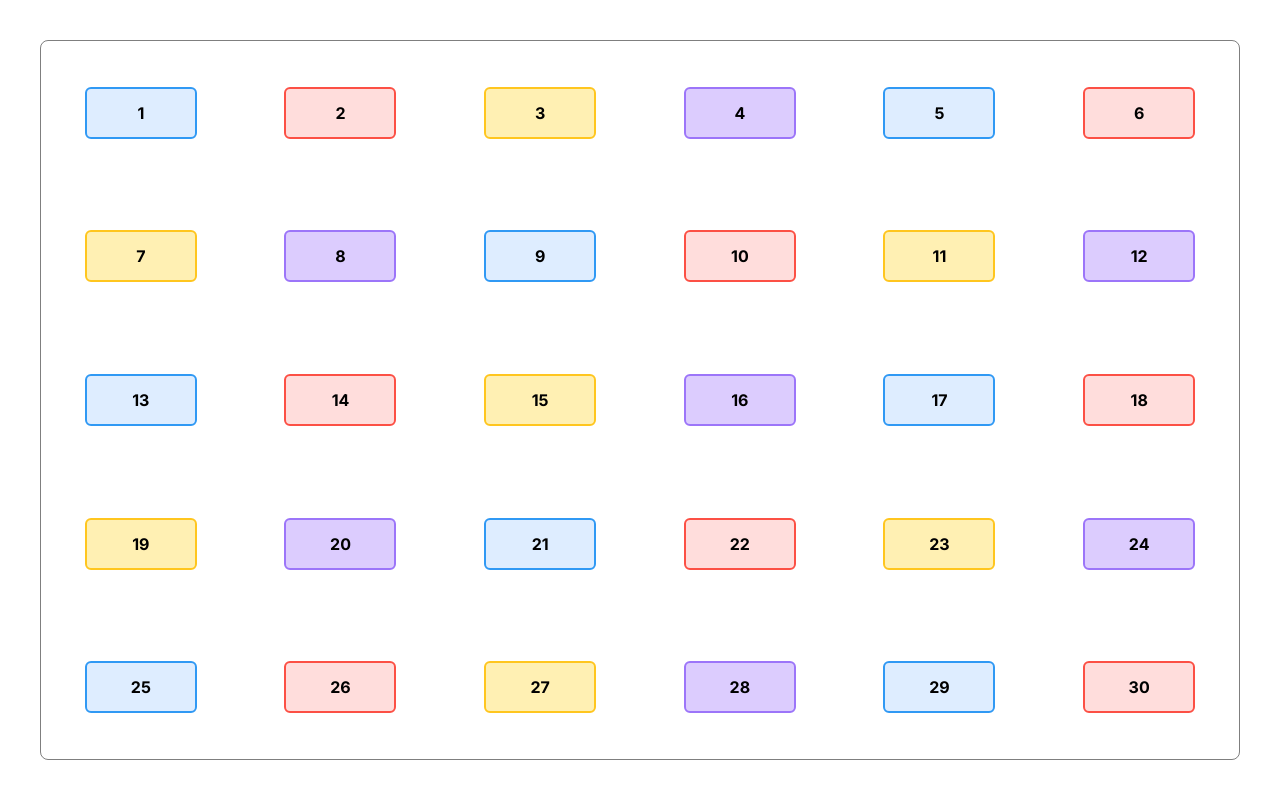
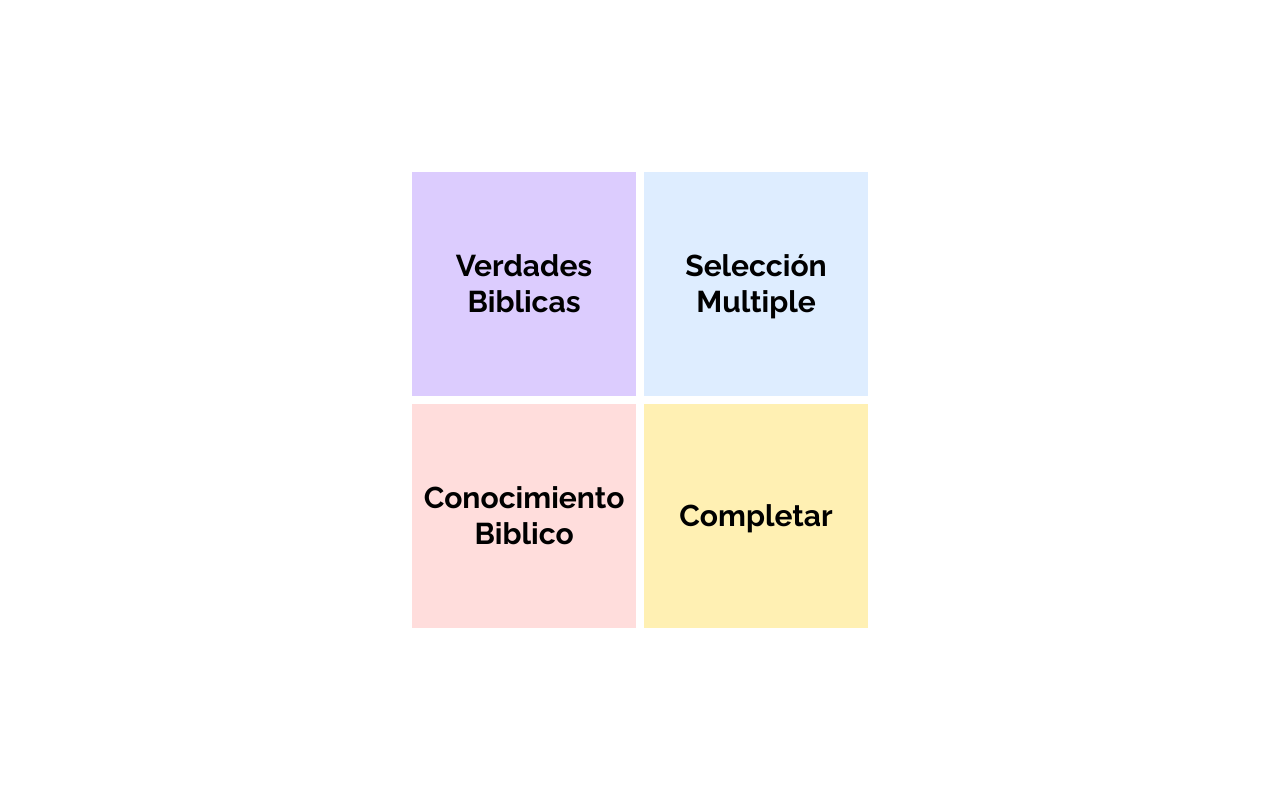
Before and after one commit to SDGomez1/timedQuestionsWeb, a Next.js app: page / in a window 1280 px wide. Built offline with nearby package versions, Linux system fonts and the light colour scheme.

Commit message:
add new layout 2024

```diff
--- a/package.json
+++ b/package.json
@@ -10,7 +10,7 @@
   },
   "dependencies": {
     "framer-motion": "^11.2.5",
-    "next": "14.2.3",
+    "next": "^14.2.17",
     "react": "^18",
     "react-dom": "^18"
   },
--- a/src/app/Card.tsx
+++ b/src/app/Card.tsx
@@ -1,6 +1,5 @@
 "use client";
 import { motion } from "framer-motion";
-import { Questiondata } from "./page";
 import { useState } from "react";
 import QuestionBanner from "./QuestionBanner";
 
@@ -23,8 +22,8 @@
   },
 ];
 
-export default function Card(props: { data: Questiondata }) {
-  const color = colors[props.data.index % colors.length];
+export default function Card(props: { title: string; index: number }) {
+  const color = "#fff";
   const [selected, setSelected] = useState(false);
   const [isOpen, setIsOpen] = useState(false);
   return (
@@ -32,10 +31,10 @@
       <motion.button
         whileHover={!selected ? { scale: 1.1 } : {}}
         whileTap={!selected ? { scale: 0.9 } : {}}
-        className="bg-white  p-3 w-28 text-center rounded-md font-bold disabled:text-neutral-400 transition duration-75"
+        className="bg-white  p-3 w-80 text-xl text-center rounded-md font-bold disabled:text-neutral-400 transition duration-75"
         style={{
-          backgroundColor: !selected ? color.background : "#E5E5E5",
-          borderColor: !selected ? color.text : "#E5E5E5",
+          backgroundColor: !selected ? color : "#E5E5E5",
+          borderColor: !selected ? color : "#E5E5E5",
           borderWidth: !selected ? 2 : 0,
         }}
         disabled={selected}
@@ -44,10 +43,10 @@
           setSelected(true);
         }}
       >
-        <p>{props.data.index}</p>
+        <p>{props.index}</p>
       </motion.button>
       {isOpen ? (
-        <QuestionBanner data={props.data} setIsOpen={setIsOpen} />
+        <QuestionBanner title={props.title} setIsOpen={setIsOpen} />
       ) : (
         <></>
       )}
--- a/src/app/QuestionBanner.tsx
+++ b/src/app/QuestionBanner.tsx
@@ -1,13 +1,12 @@
 import { Dispatch, SetStateAction, useEffect, useState } from "react";
-import { Questiondata } from "./page";
 
 export default function QuestionBanner(props: {
-  data: Questiondata;
+  title: string;
 
   setIsOpen: Dispatch<SetStateAction<boolean>>;
 }) {
   const [init, setInit] = useState(false);
-  const [timer, setTimer] = useState(60);
+  const [timer, setTimer] = useState(30);
   const [finished, setFinished] = useState(false);
 
   useEffect(() => {
@@ -32,7 +31,7 @@
     <div className="absolute w-screen h-screen flex justify-center items-center top-0 left-0">
       <span className="fixed w-screen h-screen bg-black/15 left-0 top-0 " />
       <div className="w-1/2 bg-white font-medium z-10 text-center h-64 flex justify-center items-center rounded-md  p-20 flex-col">
-        <p className="text-3xl mb-8">{props.data.question}</p>
+        <p className="text-3xl mb-8">{props.title}</p>
         {finished ? (
           <button
             onClick={() => props.setIsOpen(false)}
--- /dev/null
+++ b/src/app/SelectThemeCard.tsx
@@ -0,0 +1,43 @@
+"use client";
+
+import { Dispatch, SetStateAction, useState } from "react";
+import { motion } from "framer-motion";
+import Card from "./Card";
+interface SelectThemeCardProps {
+  title: string;
+  color: string;
+  setSelectedColor: Dispatch<SetStateAction<string>>;
+  data: any[];
+}
+export default function SelectThemeCard({
+  title,
+  color,
+  setSelectedColor,
+  data,
+}: SelectThemeCardProps) {
+  const [open, setOpen] = useState(false);
+  return (
+    <>
+      {!open ? (
+        <motion.div
+          whileHover={{ scale: 1.2 }}
+          style={{ backgroundColor: color }}
+          className="size-56 p-1 select-none font-bold text-3xl flex justify-center items-center text-center"
+          onClick={() => {
+            setSelectedColor(color);
+            setOpen(true);
+          }}
+        >
+          <p className="shrink flex">{title}</p>{" "}
+        </motion.div>
+      ) : (
+        <div className="flex flex-col gap-2">
+          {data.map((title, index) => {
+            console.log(title.title);
+            return <Card index={index + 1} key={index} title={title.title} />;
+          })}
+        </div>
+      )}
+    </>
+  );
+}
--- /dev/null
+++ b/src/app/data.ts
@@ -0,0 +1,34 @@
+export const PreguntasVerdades = [
+  {
+    title: "De quien es el reino de los cielos? Mt. 5:3 / Mt.5:10",
+  },
+  {
+    title: "Qué recibiran los que lloran? Mt. 5:4",
+  },
+  {
+    title: "Cuál tierra heredaran los humildes? Mt.5:5",
+  },
+  {
+    title: `"Somos un cuerpo en Cristo" qué nos quiso decir Pablo?`,
+  },
+  {
+    title: "Quienes puede ser saciados? Mt.5:6",
+  },
+  {
+    title: "Un Hijo de Dios podria no tener misericordia? Mt.5:7",
+  },
+  {
+    title: "Quien puede ver a Dios? Mt.5:8",
+  },
+  {
+    title: "Como se llaman los que procuran la paz? Mt.5:9",
+  },
+  {
+    title:
+      "El Señor Jesús nos enseña de qué debemos regocijarnos y alegrarnos. Indiquenos Mt. 5:11-12",
+  },
+  {
+    title:
+      "Porque nuestra justicia deber ser mayor a la de los escribas y fariseos?  Mt. 5:20",
+  },
+];
--- a/src/app/layout.tsx
+++ b/src/app/layout.tsx
@@ -1,9 +1,10 @@
 import type { Metadata } from "next";
-import { Inter } from "next/font/google";
+import { Inter, Raleway } from "next/font/google";
 import "./globals.css";
 
 const inter = Inter({ subsets: ["latin"] });
 
+const raleway = Raleway({ subsets: ["latin"] });
 export const metadata: Metadata = {
   title: "Preguntas",
   description: "Generated by create next app",
@@ -16,7 +17,7 @@
 }>) {
   return (
     <html lang="en">
-      <body className={inter.className}>{children}</body>
+      <body className={raleway.className}>{children}</body>
     </html>
   );
 }
--- a/src/app/page.tsx
+++ b/src/app/page.tsx
@@ -1,151 +1,65 @@
+"use client";
+import { useState } from "react";
 import Card from "./Card";
-export interface Questiondata {
-  question: string;
-  index: number;
-}
-
-const questionData: Questiondata[] = [
-  {
-    question:
-      "En Romanos 12:2 Qué nos aconseja Pablo hacer para verificar cuál es la voluntad de Dios?",
-    index: 1,
-  },
-  {
-    question:
-      "Romanos 12:1 el apóstol Pablo nos hace una rogativa; indique cuál es?",
-    index: 2,
-  },
-  {
-    question: "Pablo qué nos sugiere cómo debemos pensar de sí mismo?",
-    index: 3,
-  },
-  {
-    question: '"Somos un cuerpo en Cristo" qué nos quiso decir Pablo?',
-    index: 4,
-  },
-  {
-    question:
-      "Enumere cuatro (4) dones espirituales e indíquenos cómo podemos usarlos?",
-    index: 5,
-  },
-  {
-    question:
-      "Cómo debemos comportarnos los unos con los otros según Romanos 12:10-14?",
-    index: 6,
-  },
-  {
-    question: "Qué nos recomienda Pablo hacer con nuestros enemigos? Por qué?",
-    index: 7,
-  },
-  {
-    question: "Cuántas autoridades constituyó Dios?",
-    index: 8,
-  },
-  {
-    question: "Qué me pasará si me resisto a la autoridad?",
-    index: 9,
-  },
-  {
-    question: "Romanos 13:8-10 Qué es lo que podemos deberle algo a alguien?",
-    index: 10,
-  },
-  {
-    question:
-      "Romanos 13:12-14 nos indica qué es lo que tenemos que desechar, así mismo nos indica de que debemos vestirnos. Puede indicarnos eso?",
-    index: 11,
-  },
-  {
-    question: "Qué es lo que debemos aceptar del débil en la fe?",
-    index: 12,
-  },
-  {
-    question:
-      "Nosotros somos del Señor, sin embargo, ante quién tenemos que comparecer? Para qué?",
-    index: 13,
-  },
-  {
-    question: "Sabemos que debemos agradar al prójimo, en qué? Romanos 15:2",
-    index: 14,
-  },
-  {
-    question:
-      "Para qué sirve todo lo que fue escrito en tiempos pasados? Romanos 15:4-5",
-    index: 15,
-  },
-  {
-    question:
-      "Qué es lo que el apóstol Pablo creía de los cristianos en Roma? Romanos 15:2",
-    index: 16,
-  },
-  {
-    question:
-      "Nos puede reseñar cuál era el plan de viaje de Pablo? Romanos 15:22-28",
-    index: 17,
-  },
-  {
-    question: "El apóstol Pablo menciona en Romanos 16 a Febe. Quién era ella?",
-    index: 18,
-  },
-  {
-    question:
-      "Qué ruego y advertencia nos hace el apóstol Pablo de los que causan disensiones?",
-    index: 19,
-  },
-  {
-    question: "Quién es el que nos afirma?",
-    index: 20,
-  },
-  {
-    question: "Para qué nos afirma Dios?",
-    index: 21,
-  },
-  {
-    question: "Cuál es el resultado de que sea afirmado?",
-    index: 22,
-  },
-  {
-    question: "Para qué sirvió el rechazo de Israel al evangelio? Romanos 11",
-    index: 23,
-  },
-  {
-    question: "Cuál es el tema general del libro de Romanos?",
-    index: 24,
-  },
-  {
-    question: "El apóstol Pablo enseña que la fe viene por? Romanos 10:17",
-    index: 25,
-  },
-  {
-    question: "Para obtener la salvación en qué se debe creer? Romanos 1:16",
-    index: 26,
-  },
-  {
-    question: "Cómo se revela la justicia de Dios? Romanos 1:17",
-    index: 27,
-  },
-  {
-    question: "Por qué no se alcanza la gloria de Dios? Romanos 3:23",
-    index: 28,
-  },
-  {
-    question: "Cuál es la paga del pecado? Romanos 6:23",
-    index: 29,
-  },
-  {
-    question: "Cuál es la dádiva de Dios? Romanos 6:23",
-    index: 30,
-  },
-];
-
+import SelectThemeCard from "./SelectThemeCard";
+import { motion } from "framer-motion";
+import { PreguntasVerdades } from "./data";
 export default function Home() {
-  const cards = questionData.map((data) => {
-    return <Card data={data} />;
-  });
+  const [selectedColor, setSelectedColor] = useState("#FFF");
+  const [openedCards, setOpenedCards] = useState([true, true, true, true]);
   return (
-    <main className=" h-screen w-screen p-10">
-      <span className="border border-black/50 w-full h-full  grid grid-cols-6 grid-rows-5 justify-items-center items-center rounded-lg">
-        {cards}
-      </span>
-    </main>
+    <motion.main
+      animate={{ backgroundColor: selectedColor }}
+      className=" h-screen w-screen gap-2 p-10 flex flex-col justify-center items-center"
+    >
+      <div className="flex gap-2">
+        <motion.div
+          onClick={() => setOpenedCards([true, false, false, false])}
+          className={openedCards[0] ? "block" : "hidden"}
+        >
+          <SelectThemeCard
+            title="Verdades Biblicas"
+            color="#DCCCFE"
+            setSelectedColor={setSelectedColor}
+            data={PreguntasVerdades}
+          />
+        </motion.div>
+        <motion.div
+          onClick={() => setOpenedCards([false, true, false, false])}
+          className={openedCards[1] ? "block" : "hidden"}
+        >
+          <SelectThemeCard
+            title="Selección Multiple"
+            color="#DEEDFF"
+            setSelectedColor={setSelectedColor}
+            data={PreguntasVerdades}
+          />
+        </motion.div>
+      </div>
+      <div className="flex gap-2">
+        <motion.div
+          onClick={() => setOpenedCards([false, false, true, false])}
+          className={openedCards[2] ? "block" : "hidden"}
+        >
+          <SelectThemeCard
+            title="Conocimiento Biblico"
+            color="#FFDDDC"
+            setSelectedColor={setSelectedColor}
+            data={PreguntasVerdades}
+          />
+        </motion.div>
+        <motion.div
+          onClick={() => setOpenedCards([false, false, false, true])}
+          className={openedCards[3] ? "block" : "hidden"}
+        >
+          <SelectThemeCard
+            title="Completar"
+            color="#FFF0B3"
+            setSelectedColor={setSelectedColor}
+            data={PreguntasVerdades}
+          />
+        </motion.div>
+      </div>
+    </motion.main>
   );
 }
```
Also changed, not shown: 1 other file (tests, documents, lock files or other folders).
